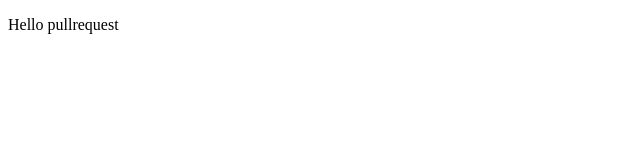
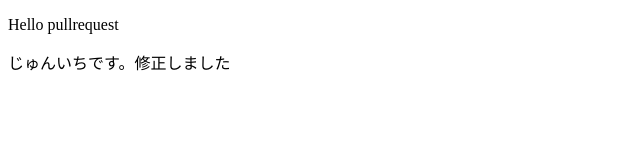
Before and after one commit to Gitgrammar/pullrequest, a plain HTML site: page index.html in a window 1280 px wide. Shown: the whole page, without its empty margins (0-640 px from the left). Drawn offline with Linux system fonts and the light colour scheme.

Commit message:
じゅんいち修正済み

```diff
--- a/index.html
+++ b/index.html
@@ -6,6 +6,7 @@
 	</head>
 	<body>
 		<p>Hello pullrequest</p>
+		<p>じゅんいちです。修正しました</p>
 
 
 	</body>
```
